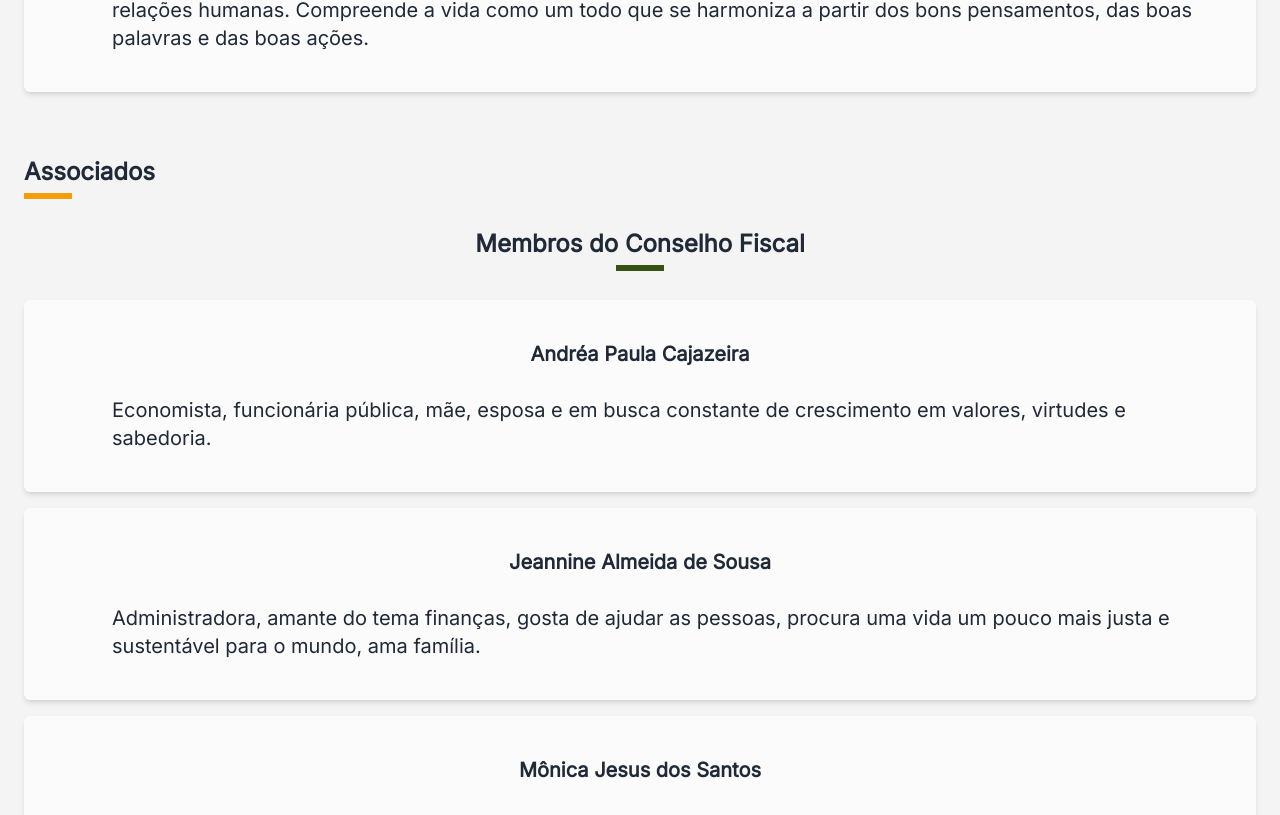
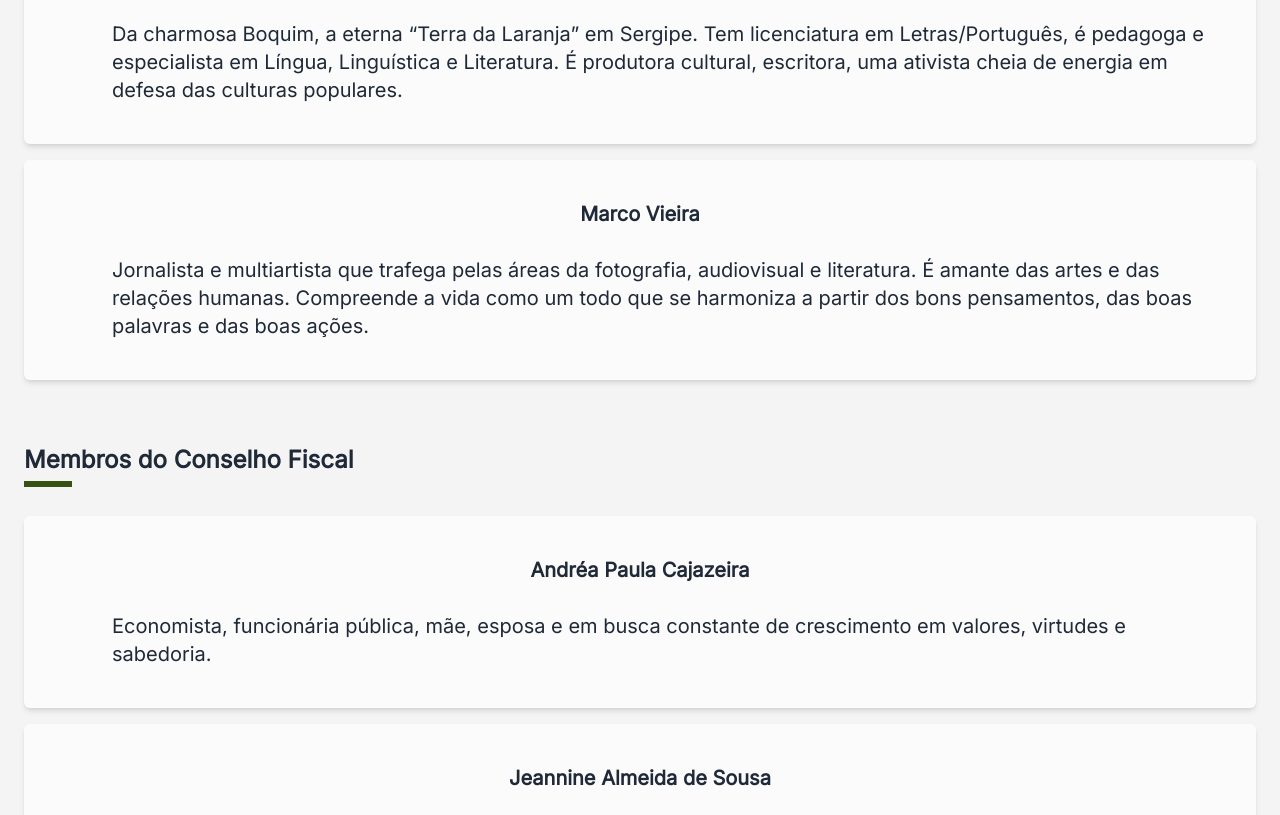
Before and after one commit to softeam-org/icose-web, a React (Vite) app: page /sobre in a window 1280 px wide. Shown: the part 1304-2119 px from the top of the page. Built offline with nearby package versions, Linux system fonts and the light colour scheme.

Commit message:
Reposiciona componentes na página Sobre

```diff
--- a/src/Pages/Sobre.jsx
+++ b/src/Pages/Sobre.jsx
@@ -26,6 +26,7 @@ function About() {
     <div className="bg-background-section pt-[92px]">
       <Body>
         <section className="flex flex-col gap-16">
+          <Transparency/>
           <div className="flex flex-col gap-10">
             <Title
               content="Membros do Conselho Administrativo"
@@ -36,15 +37,10 @@ function About() {
           </div>
 
           <div className="flex flex-col gap-10">
-            <Title
-              color="#F59E0B"
-              content="Associados"
-            />
             <div className="flex flex-col gap-10">
               <Title
                 color="#365314"
                 content="Membros do Conselho Fiscal"
-                centeredTitle={true}
               />
               <div className="space-y-4">
                 {fiscalCouncilList}
@@ -52,8 +48,6 @@ function About() {
             </div>
 
           </div>
-
-          <Transparency/>
         </section>
       </Body>
     </div>
```
